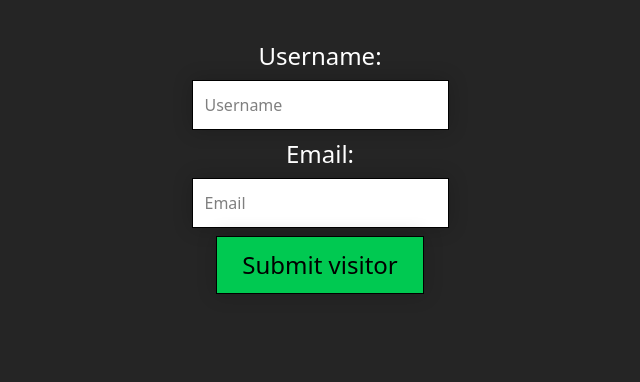
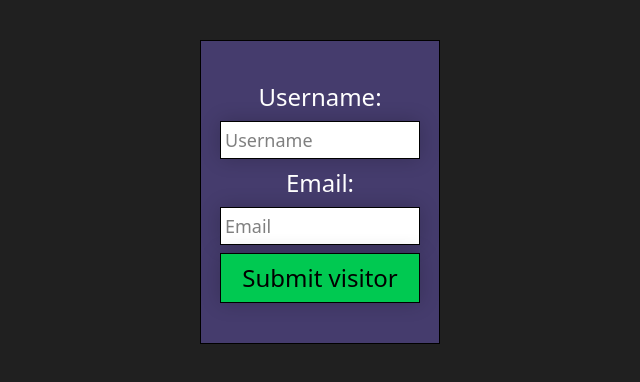
Before and after one commit to DzengiZp/individuella-cloud-client, a React (Vite) app: page / in a window 1280 px wide. Shown: the top 382 px of the page, without its empty margins (320-960 px from the left). Built offline with nearby package versions, Linux system fonts and the light colour scheme; no server answers.

Commit message:
Update styles in App and RegisterVisitorForm components for improved layout and design

```diff
--- a/src/App.tsx
+++ b/src/App.tsx
@@ -3,7 +3,7 @@ import Home from './pages/Home';
 function App() {
   return (
     <>
-      <main className='bg-[#252525] h-screen'>
+      <main className='bg-[#202020] h-screen'>
         <Home />
       </main>
     </>
--- a/src/components/RegisterVisitorForm.tsx
+++ b/src/components/RegisterVisitorForm.tsx
@@ -27,16 +27,16 @@ export default function RegisterVisitorForm() {
 
   return (
     <>
-      <div className='flex flex-col gap-5 py-10'>
-        <form action=''>
-          <div className='flex flex-col justify-center items-center gap-2'>
+      <form action=''>
+        <div className='flex flex-col items-center gap-5 py-10'>
+          <div className='bg-[#453c6d] flex flex-col justify-center items-center gap-2 border w-60 py-10'>
             <label
               className='text-white text-2xl'
               htmlFor='visitor-username'>
               Username:
             </label>
             <input
-              className='bg-white border p-3 shadow-[0_0_20px_rgba(0,0,0,0.20)]'
+              className='bg-white border text-lg p-1 w-50 shadow-[0_0_20px_rgba(0,0,0,0.20)]'
               id='visitor-username'
               name='username'
               type='text'
@@ -51,7 +51,7 @@ export default function RegisterVisitorForm() {
               Email:
             </label>
             <input
-              className='bg-white border p-3 shadow-[0_0_20px_rgba(0,0,0,0.20)]'
+              className='bg-white border text-lg p-1 w-50 shadow-[0_0_20px_rgba(0,0,0,0.20)]'
               id='visitor-email'
               name='email'
               type='email'
@@ -61,14 +61,16 @@ export default function RegisterVisitorForm() {
             />
             <div className='flex justify-center items-center'>
               <button
-                className='bg-green-500 hover:bg-green-600 text-2xl border p-3 w-52 shadow-[0_0_20px_rgba(0,0,0,0.20)]'
+                className='bg-green-500 hover:bg-green-600 hover:shadow-[0_0_20px_rgba(0,0,0,0.40)]
+                active:mt-2 active:bg-green-600 active:p-1 active:w-49 active:shadow-[0_0_20px_rgba(0,0,0,0.40)]
+                cursor-pointer text-2xl border p-2 w-50 shadow-[0_0_20px_rgba(0,0,0,0.20)]'
                 onClick={event => handleSubmit(event)}>
                 Submit visitor
               </button>
             </div>
           </div>
-        </form>
-      </div>
+        </div>
+      </form>
     </>
   );
 }
```
